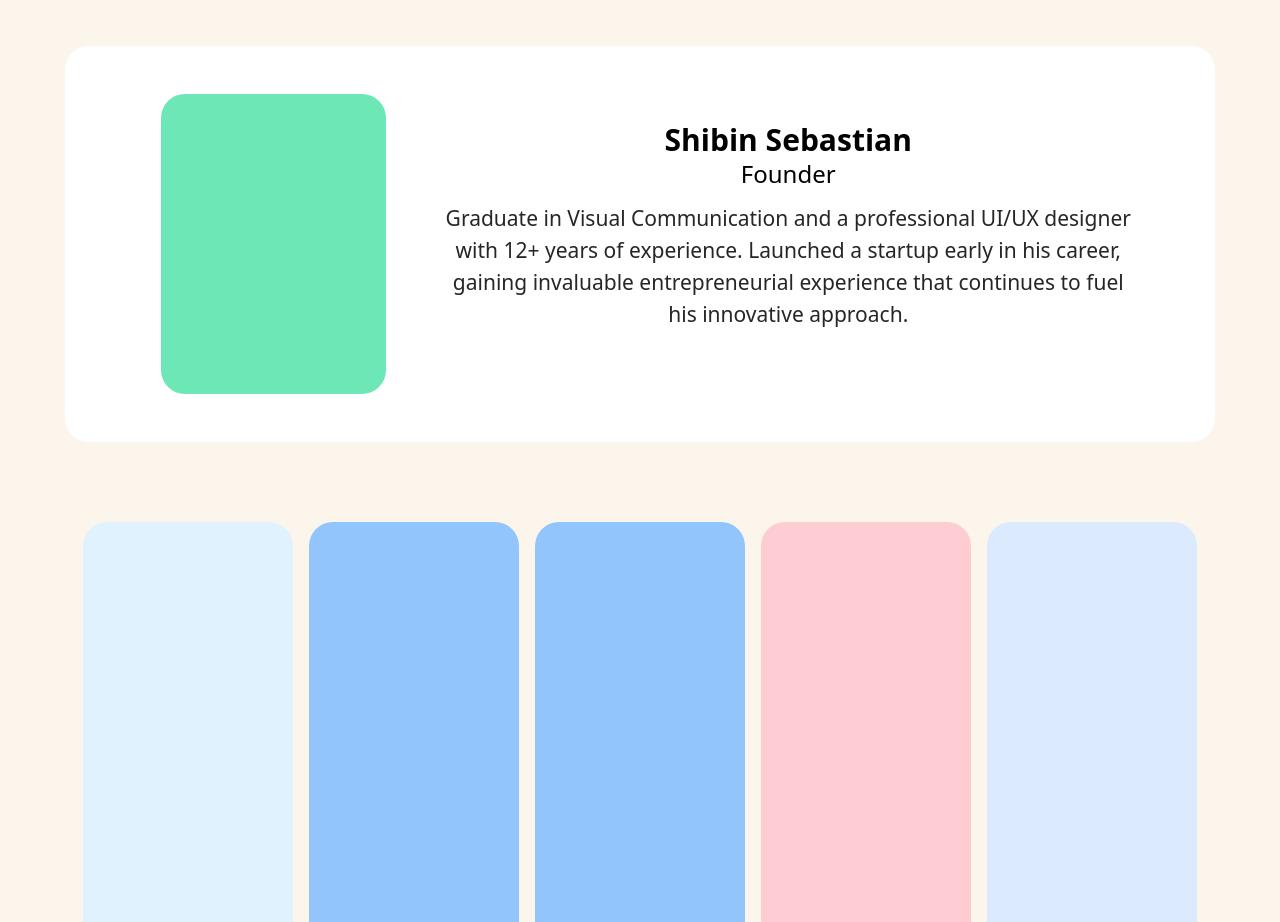
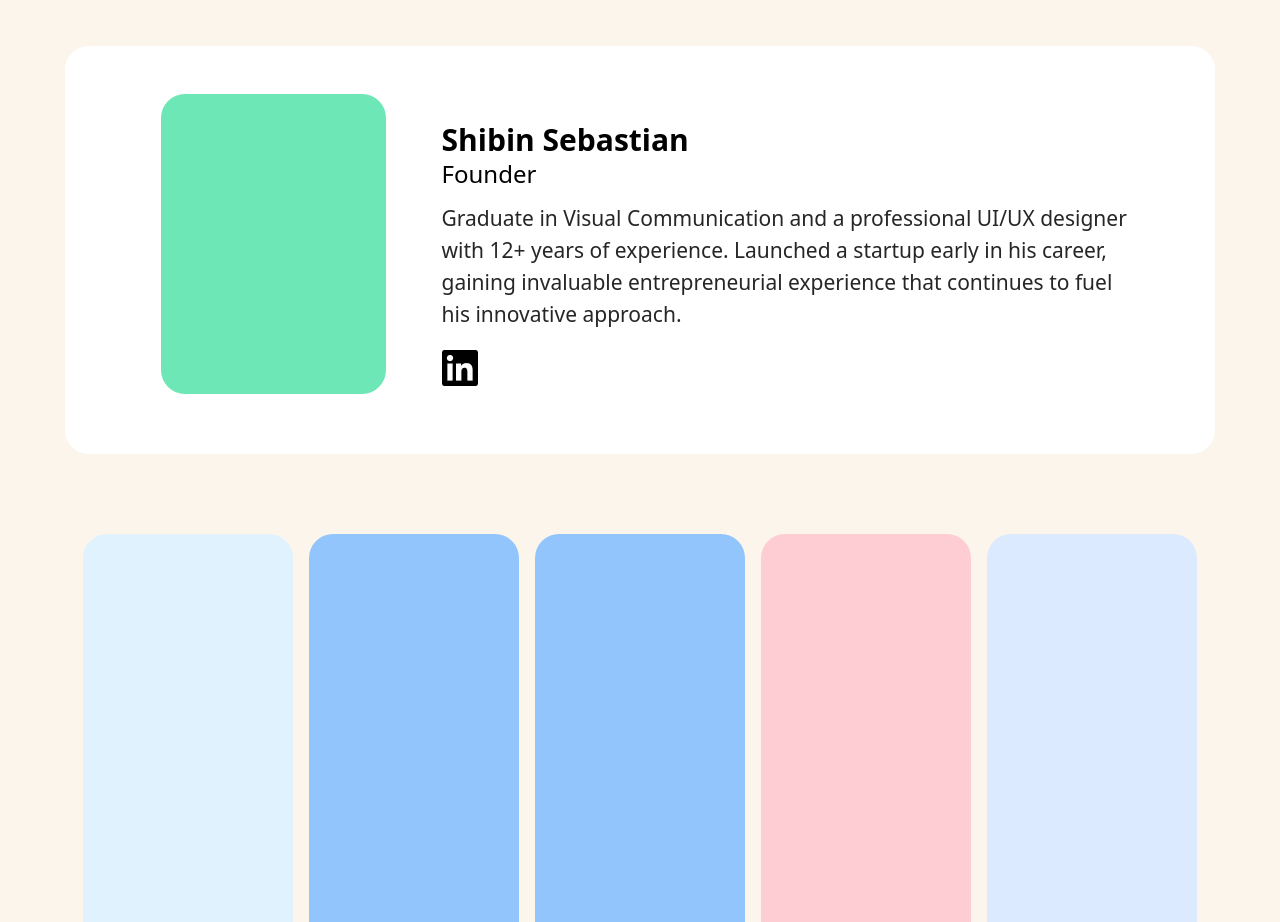
Before and after one commit to MCABEE/firstlook_website_new, a Next.js app: page /about in a window 1280 px wide. Shown: the part 2080-3002 px from the top of the page. Built offline with nearby package versions, Linux system fonts and the light colour scheme.

Commit message:
alignment issues for profile fixed

```diff
--- a/src/app/(user)/about/page.jsx
+++ b/src/app/(user)/about/page.jsx
@@ -6,6 +6,7 @@ import Link from "next/link";
 import down from "../../../../public/asset/downarrow.png";
 import up from "../../../../public/asset/uparrow.png";
 import gov from "../../../../public/asset/gov.png";
+import linkedin from "../../../../public/asset/linkedin.png";
 import startup from "../../../../public/asset/startup.png";
 import team from "../../../../public/asset/team.png";
 import { motion } from "framer-motion"
@@ -24,17 +25,22 @@ const TimelineEvent = ({ date, description }) => (
 );
 
 const TeamMember = ({ name, role, description, imageClass }) => (
-    <div className="flex gap-5 max-md:flex-col">
+    <div className="flex gap-5 max-lg:flex-col">
         <div className="flex flex-col w-[27%] max-md:ml-0 max-md:w-full">
             <div className={`flex shrink-0 mx-auto ${imageClass} rounded-3xl h-[300px] w-[225px] max-md:mt-10`} />
         </div>
         <div className="flex flex-col ml-5 w-[73%] max-md:ml-0 max-md:w-full">
             <div className="flex flex-col ms:items-start mt-7 text-2xl text-black max-md:mt-10 max-md:max-w-full">
-                <h3 className="text-3xl font-semibold">{name}</h3>
-                <div>{role}</div>
-                <p className="self-stretch mt-3 font-light text-[14px] sm:text-[21px] text-neutral-800 max-md:max-w-full">
+                <h3 className="text-3xl md:text-left font-semibold">{name}</h3>
+                <div className="md:text-left">{role}</div>
+                <p className="self-stretch md:text-left mt-3 font-light text-[14px] sm:text-[21px] text-neutral-800 max-md:max-w-full">
                     {description}
                 </p>
+                <div className="flex flex-col lg:flex-row items-center md:items-start my-5">
+                    <a href="https://www.linkedin.com/in/shibinsebastian1986/" target="_blank" rel="noopener noreferrer">
+                        <Image src={linkedin} className="self-center lg:self-start" />
+                    </a>
+                </div>
             </div>
         </div>
     </div>
@@ -167,7 +173,7 @@ const About = () => {
                                     <Image loading="lazy"
                                         src={gov}
                                         alt="Government Of India"
-                                        className="object-contain w-[159px] max-w-full aspect-[1.64] max-md:mt-6"/>
+                                        className="object-contain w-[159px] max-w-full aspect-[1.64] max-md:mt-6" />
                                 </div>
                                 <div className="flex flex-col items-center w-full max-md:mt-6">
                                     <div className="text-lg font-light text-black text-center max-md:text-center">
```
Also changed, not shown: public/asset/linkedin.png (added).
